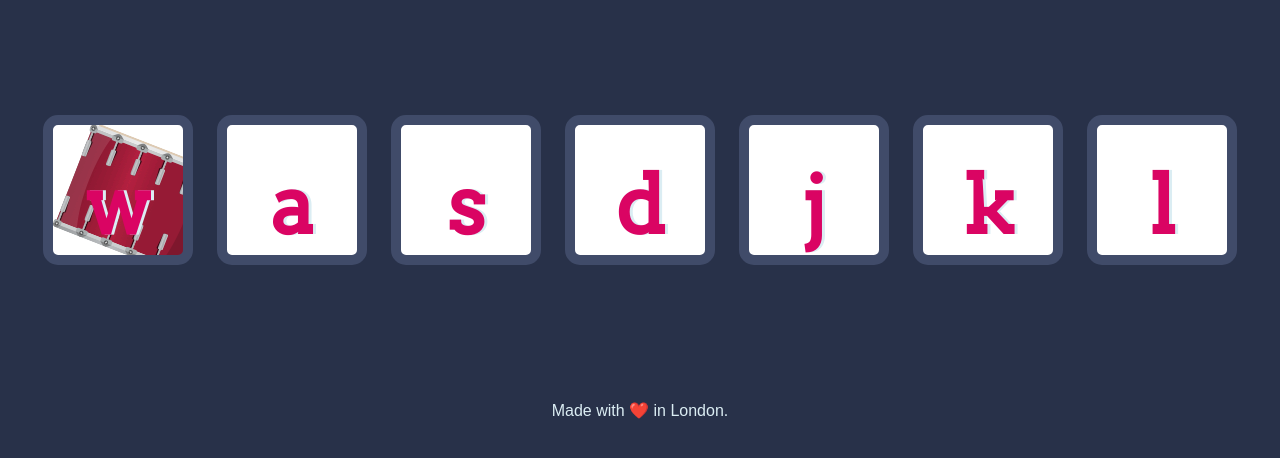
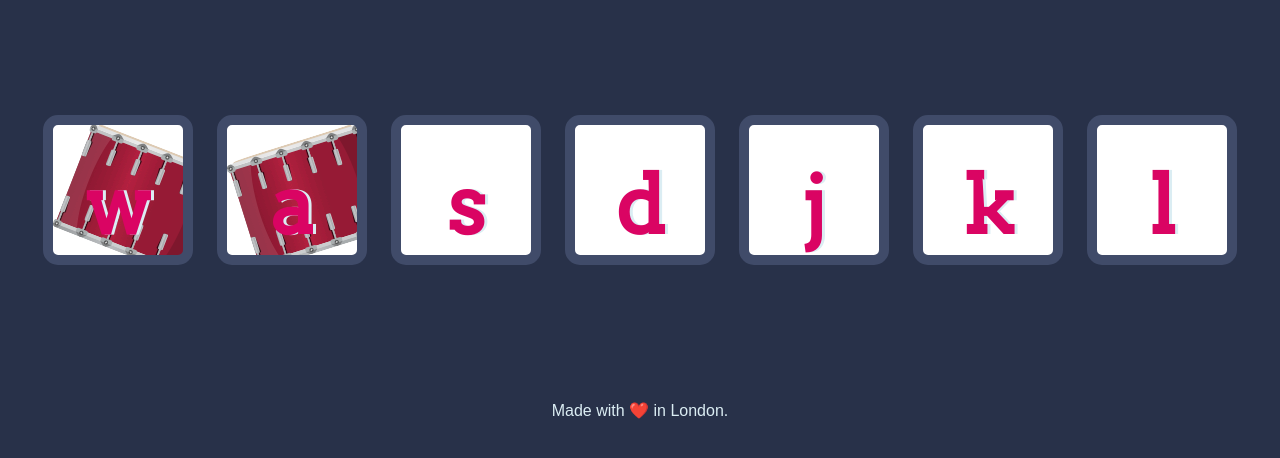
Before and after one commit to Margherita97/drum-kit, a plain HTML site: page index.html in a window 1280 px wide. Shown: the part 174-632 px from the top of the page. Drawn offline with Linux system fonts and the light colour scheme.

Commit message:
Add image .a

```diff
--- a/styles.css
+++ b/styles.css
@@ -21,7 +21,7 @@ footer {
 }
 
 .a {
-
+  background-image: url("images/tom2.png");
 }
 
 .s {
```
